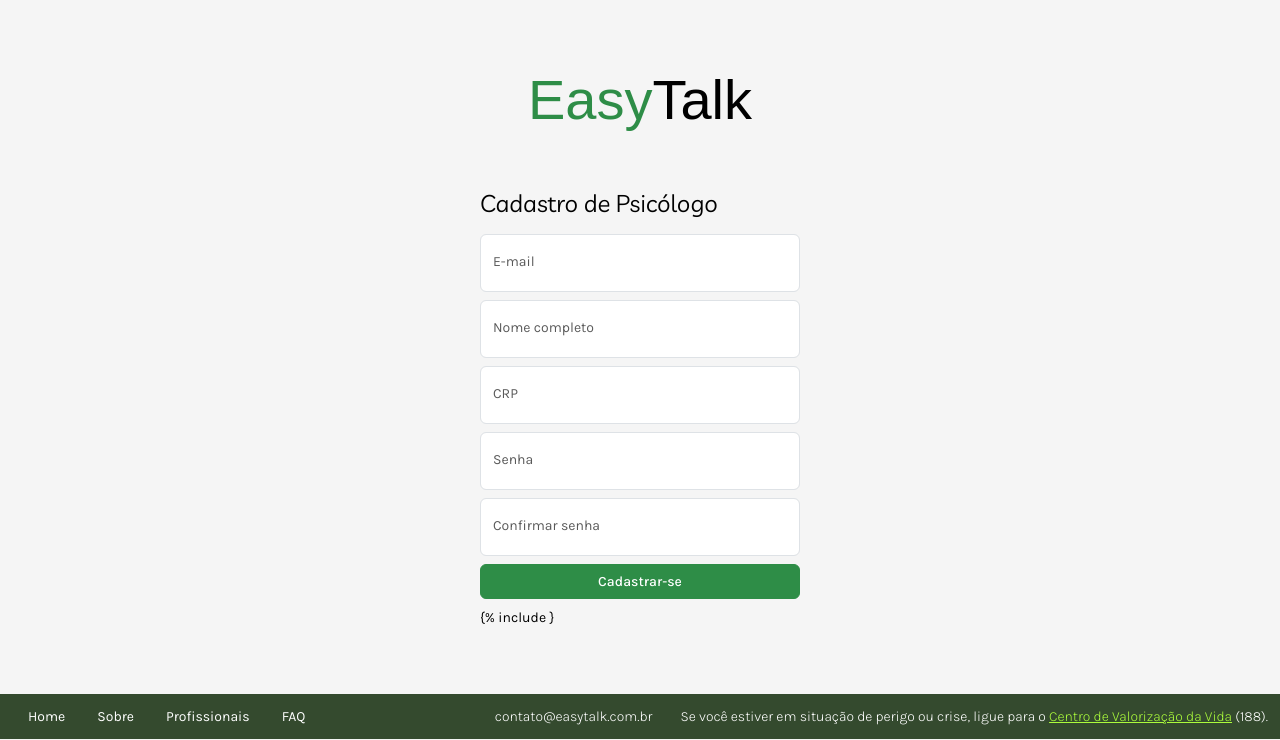
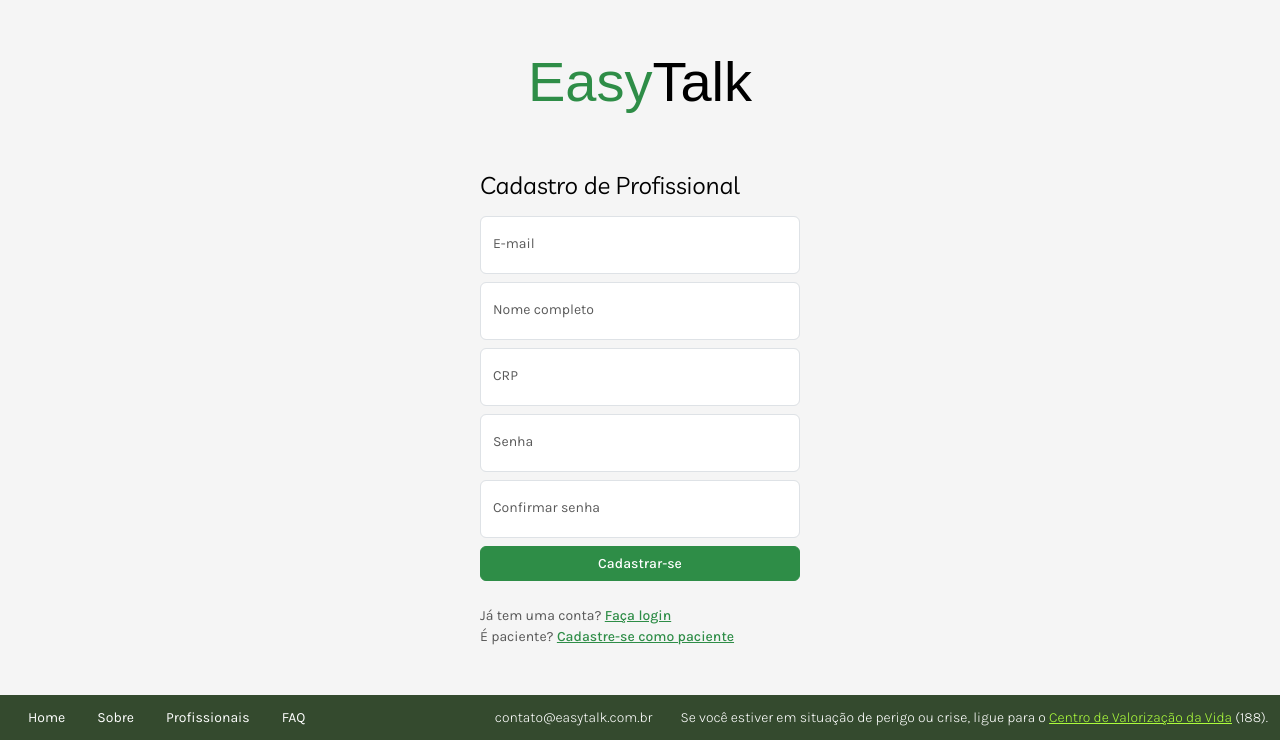
Before and after one commit to TG-Easy-Talk/django-easy-talk, a Django app: page /conta/cadastro/psicologo/ in a window 1280 px wide. Shown: the part 61-801 px from the top of the page. Run offline with Django 5.2, Linux system fonts and the light colour scheme; some web fonts are replaced.

Commit message:
Forms de cadastro/login prontos

```diff
--- a/terapia/templates/conta/acesso/acesso.html
+++ b/terapia/templates/conta/acesso/acesso.html
@@ -17,7 +17,9 @@
 
     <button class="btn btn-primary text-white {% block classes_adicionais_submit %}{% endblock %}" type="submit">{% block texto_submit %}{% endblock %}</button>
 
-    {% include }
+    <div class="mt-3">
+        {% include 'conta/acesso/componentes/fluxos_alternativos.html' %}
+    </div>
 </form>
 
 {% endblock %}
--- a/terapia/templates/conta/acesso/componentes/fluxos_alternativos.html
+++ b/terapia/templates/conta/acesso/componentes/fluxos_alternativos.html
@@ -1,8 +1,8 @@
-{% for url in fluxo_urls %}
-    <p class="text-body-secondary">
-        {{ fluxo_pergunta }}
-        <a href="{{ url }}" class="fw-medium">
-            {{ fluxo_link_texto }}
+{% for fluxo in fluxos_alternativos %}
+    <div class="text-body-secondary">
+        {{ fluxo.pergunta }}?
+        <a href="{{ fluxo.url }}" class="fw-medium">
+            {{ fluxo.link_texto }}
         </a>
-    </p>
+    </div>
 {% endfor %}
--- a/terapia/views.py
+++ b/terapia/views.py
@@ -1,18 +1,29 @@
 from django.contrib.auth import login
 from django.contrib.auth.views import LoginView
 from django.views.generic import TemplateView, FormView
-from django.views.generic.base import ContextMixin
 from .forms import PacienteCadastroForm, PsicologoCadastroForm
 from django.urls import reverse_lazy
 from usuario.forms import EmailAuthenticationForm
+from django.views.generic.edit import ContextMixin
 
 
+class FluxoAlternativoLoginContextMixin(ContextMixin):
+    def get_context_data(self, **kwargs):
+        context = super().get_context_data(**kwargs)
+        context["fluxos_alternativos"] = [
+            {
+                'url': reverse_lazy('login'),
+                'pergunta': 'Já tem uma conta',
+                'link_texto': 'Faça login',
+            }
+        ]
+        return context
 
-class CadastroEscolhaView(TemplateView):
+class CadastroEscolhaView(TemplateView, FluxoAlternativoLoginContextMixin):
     template_name = 'conta/acesso/cadastro_escolha.html'
 
 
-class CadastroView(FormView, ContextMixin):
+class CadastroView(FormView, FluxoAlternativoLoginContextMixin):
     """
     Superclasse para as views de cadastro de Paciente e Psicólogo. Não deve ser instanciada diretamente.
     """
@@ -24,13 +35,6 @@ class CadastroView(FormView, ContextMixin):
         login(self.request, user)
         return super().form_valid(form)
 
-    def get_context_data(self, **kwargs):
-        context = super().get_context_data(**kwargs)
-        context["fluxos_alternativos"] = [
-            {'url': reverse_lazy('login'), }
-        ]
-        return context
-
 
 class PacienteCadastroView(CadastroView):
     form_class = PacienteCadastroForm
@@ -38,6 +42,14 @@ class PacienteCadastroView(CadastroView):
     def get_context_data(self, **kwargs):
         context = super().get_context_data(**kwargs)
         context["heading_form"] = "Cadastro de Paciente"
+        context["fluxos_alternativos"].append(
+            {
+                'url': reverse_lazy('cadastro_psicologo'),
+                'pergunta': 'É psicólogo',
+                'link_texto': 'Cadastre-se como profissional',
+            }
+        )
+
         return context
 
 
@@ -46,11 +58,18 @@ class PsicologoCadastroView(CadastroView):
 
     def get_context_data(self, **kwargs):
         context = super().get_context_data(**kwargs)
-        context["heading_form"] = "Cadastro de Psicólogo"
+        context["heading_form"] = "Cadastro de Profissional"
+        context["fluxos_alternativos"].append(
+            {
+                'url': reverse_lazy('cadastro_paciente'),
+                'pergunta': 'É paciente',
+                'link_texto': 'Cadastre-se como paciente',
+            }
+        )
         return context
 
 
-class CustomLoginView(LoginView, ContextMixin):
+class CustomLoginView(LoginView):
     """
     Exibe o formulário de login e, em caso de sucesso,
     redireciona para LOGIN_REDIRECT_URL.
@@ -60,12 +79,14 @@ class CustomLoginView(LoginView, ContextMixin):
 
     def get_context_data(self, **kwargs):
         context = super().get_context_data(**kwargs)
-        context["fluxo_url"] = reverse_lazy('cadastro_escolha')
+        context["fluxos_alternativos"] = [
+            {
+                'url': reverse_lazy('cadastro_escolha'),
+                'pergunta': 'Ainda não tem uma conta',
+                'link_texto': 'Cadastre-se',
+            }
+        ]
         return context
-
-
-class CadastroView(TemplateView):
-    template_name = "conta/acesso/cadastro.html"
 
 
 class HomeView(TemplateView):
--- a/usuario/forms.py
+++ b/usuario/forms.py
@@ -41,9 +41,9 @@ class EmailAuthenticationForm(AuthenticationForm):
     """
     Formulário de autenticação que sobrescreve o username do AuthenticationForm para ser um email.
     """
-    username = forms.EmailField(label="Email")
+    username = forms.EmailField(label="E-mail")
 
     def __init__(self, *args, **kwargs):
         super().__init__(*args, **kwargs)
         # Sobrescrever a mensagem padrão de login inválido
-        self.error_messages["invalid_login"] = ("Por favor, informe email e senha válidos.")
+        self.error_messages["invalid_login"] = ("Por favor, informe e-mail e senha válidos.")
```
Also changed, not shown: db.sqlite3.
